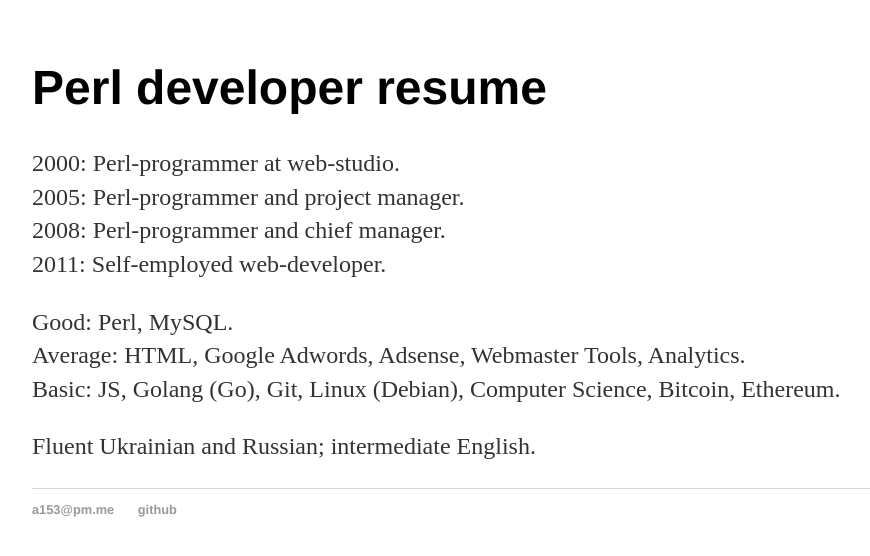
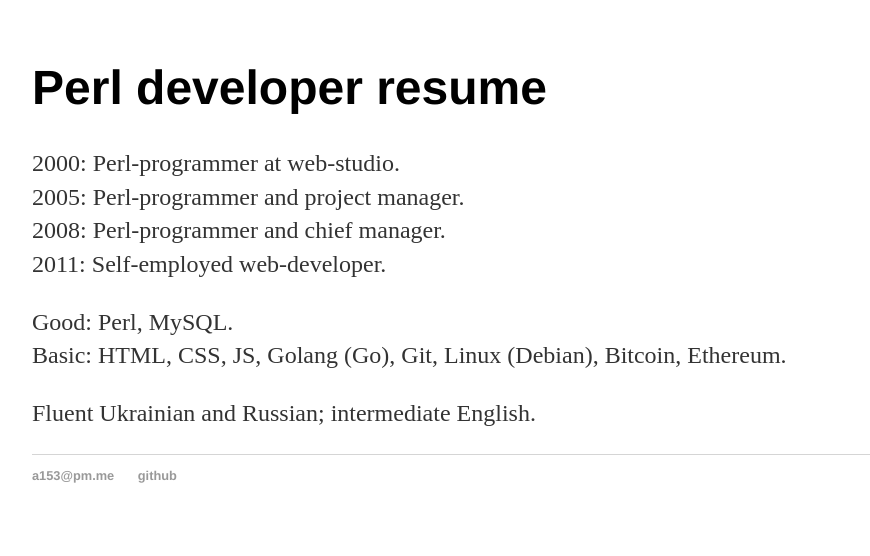
Before and after one commit to aa153/aa153.github.io, a Jekyll site: the page built from index.html, in a window 1280 px wide. Shown: the top 556 px of the page, without its empty margins (160-1030 px from the left). Built offline with Jekyll 4.4.1, drawn with Linux system fonts in a browser that asks for light colours.

Commit message:
Update index.html

```diff
--- a/index.html
+++ b/index.html
@@ -12,8 +12,7 @@ title: Perl developer resume
 	</p>
 	<p>
 		Good: Perl, MySQL.<br>
-		Average: HTML, Google Adwords, Adsense, Webmaster Tools, Analytics.<br>
-		Basic: JS, Golang (Go), Git, Linux (Debian), Computer Science, Bitcoin, Ethereum.<br>
+		Basic: HTML, CSS, JS, Golang (Go), Git, Linux (Debian), Bitcoin, Ethereum.<br>
 	</p>
 	<p>
 		Fluent Ukrainian and Russian; intermediate English.
```
